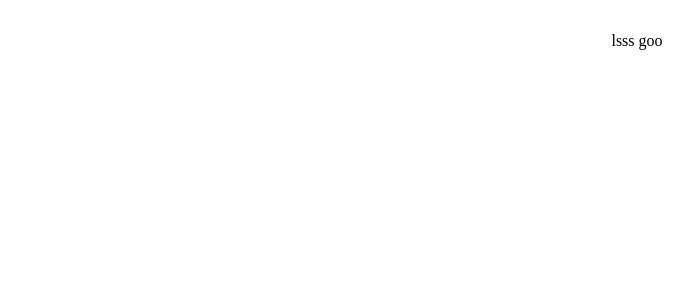
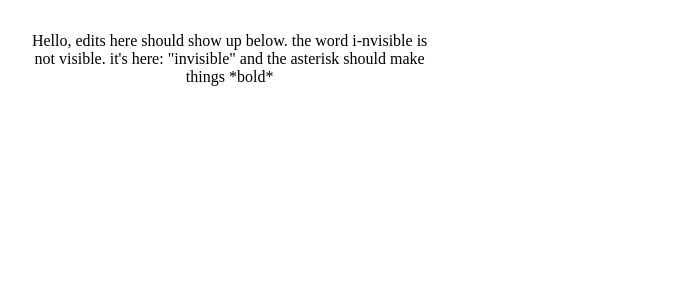
Before and after one commit to benjaminpetersen/firebase-react-boiler, a React (Vite) app in the folder packages/web-client/: page / in a window 1280 px wide. Shown: the top 300 px of the page, without its empty margins (3-696 px from the left). Built offline with nearby package versions, Linux system fonts and the light colour scheme.

Commit message:
chore: Stash

```diff
--- a/packages/web-client/src/App.tsx
+++ b/packages/web-client/src/App.tsx
@@ -1,10 +1,11 @@
 import { Suspense } from "react";
 import "./App.css";
+import { Dev } from "./development-halmarks/007EditorPreNetworkPlugins";
 
 const App = () => {
   return (
     <Suspense fallback={<div>loading...</div>}>
-      <>lsss goo</>
+      <Dev />
     </Suspense>
   );
 };
--- /dev/null
+++ b/packages/web-client/src/development-halmarks/007EditorPreNetworkPlugins.tsx
@@ -0,0 +1,42 @@
+import * as Y from "yjs";
+
+const ydoc = new Y.Doc();
+const type = ydoc.getText("editor");
+const starterText = `Hello, edits here should show up below. the word i-nvisible is not visible. it's here: "invisible" and the asterisk should make things *bold*`;
+
+// these will be broken up to be important rendering bits. i guess they need to split themselves as well if an asterisk is added, or invisible is somehow made by deleting a char...
+// Very important to keep rendering in several steps
+// 1. Raw edits to node contents
+// 2. was gonna say parse new break points? if we see an asterisk everything is boldened until the next one here... but it's tough with edits that might span over to new text nodes inv*sble for example. that would be 2 nodes and a post process step only works if it checks the whole thing. I really want to go back to vdom approach, or at least something a bit more manageable...
+// 3. Recalculate the influencing start stop nodes and propagate changes over the other nodes it impacts? BLECH
+
+// again we can't do VDOM because we may delete the node the user is on when we shouldn't... need a way to preserve the knowledge of where the char "a" is added to "aaaaaa"
+// but only if i'm currently selecting it... otherwise it's just display that matters?
+// we could just completely mutate the selection with the exact same OT logic everything is going to get shifted by.
+// So on network changes grab the selection and just move its start and stop points according to the mutations? then render however you want?
+// And a killer performance benefit would just be running this VDOM code on a slice of text.
+
+type Segment = {
+  text: string;
+  hidden?: boolean;
+  style?: string;
+  openClose?: "open" | "close";
+};
+
+const makeSegments = (txt: string): Segment[] => {
+  // txt
+  return [];
+};
+
+const s = { style: { width: "33%" } };
+export const Dev = () => {
+  return (
+    <div style={{ display: "flex", flex: "flow row wrap" }}>
+      <div contentEditable {...s}>
+        {starterText}
+      </div>
+      <div {...s}></div>
+      <div {...s}></div>
+    </div>
+  );
+};
```
